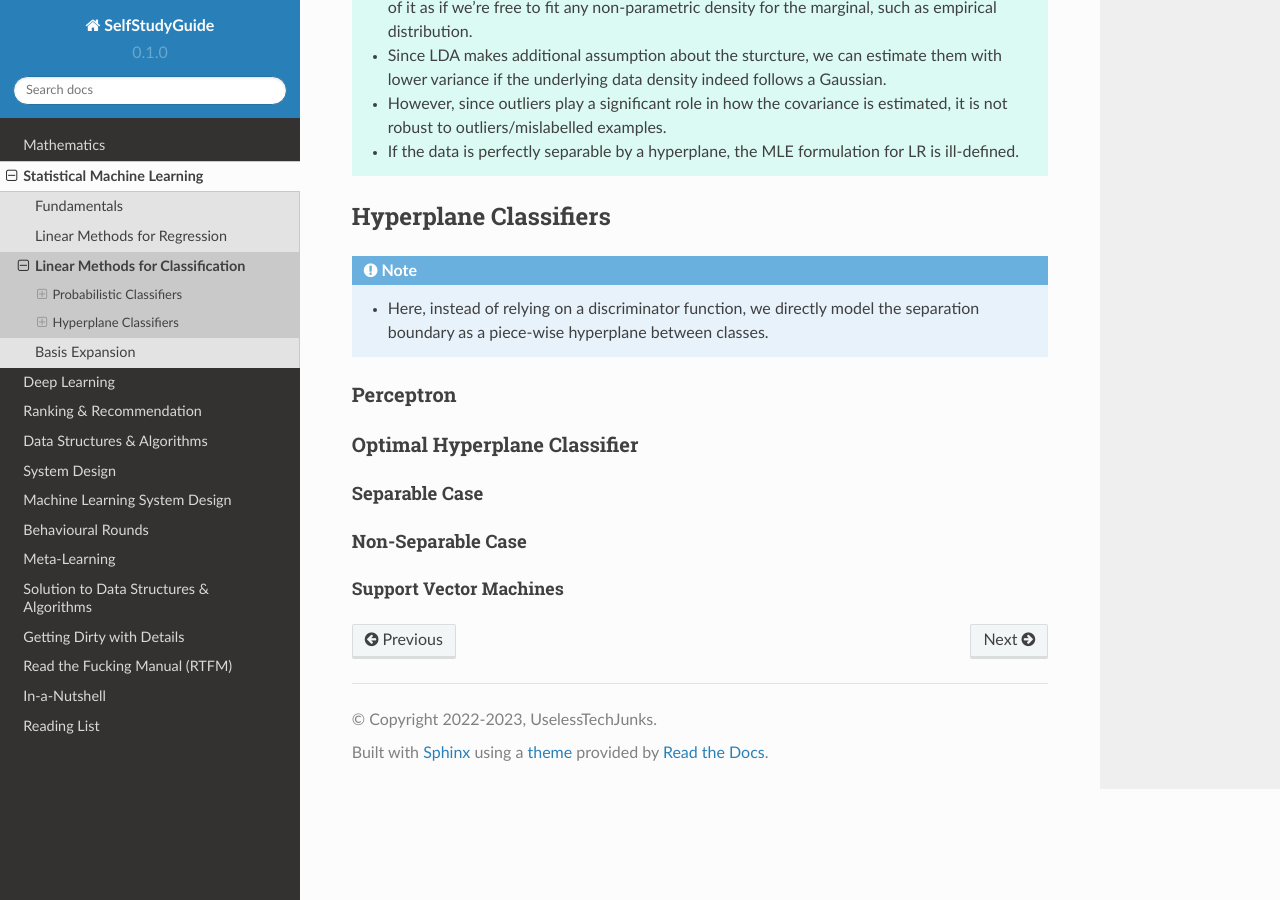
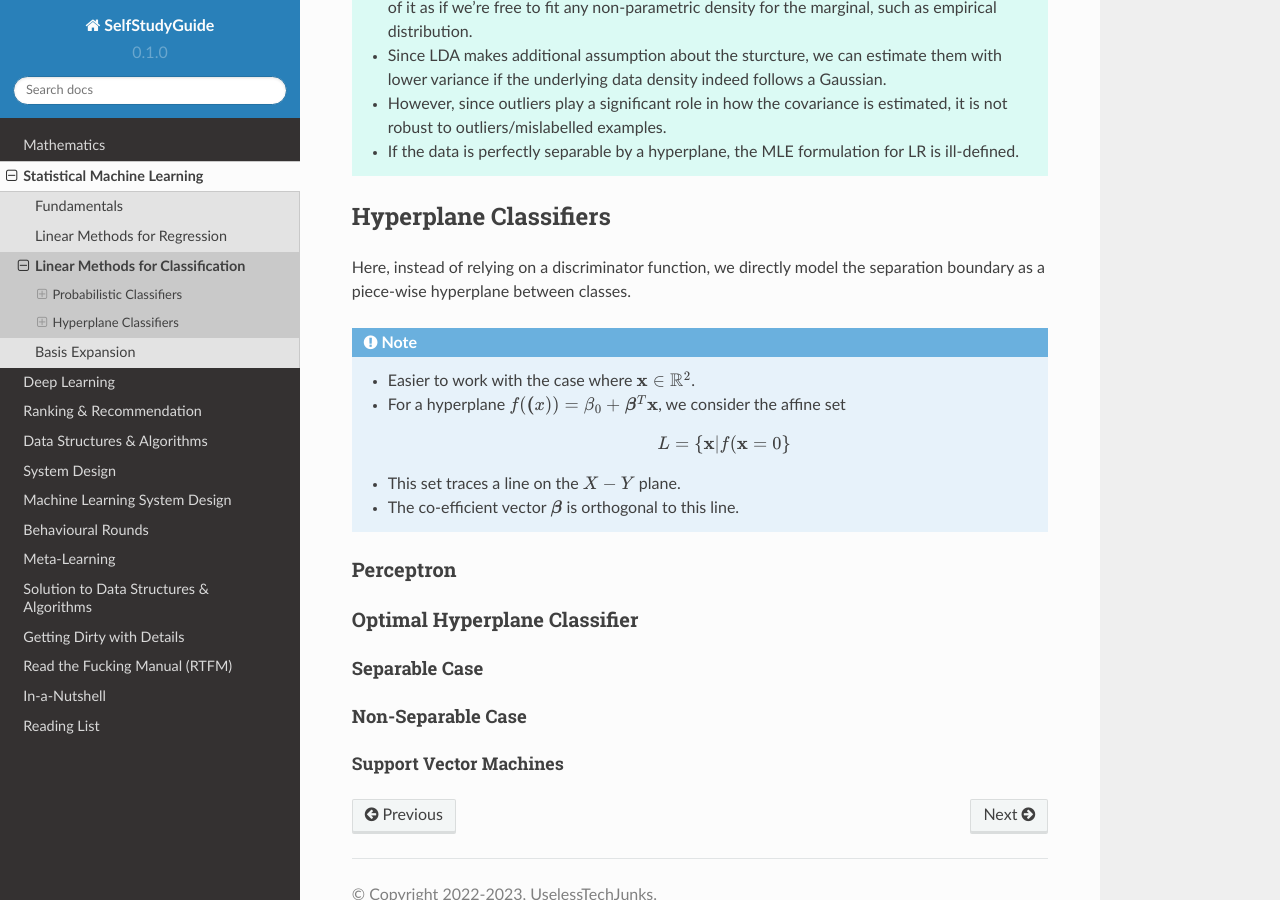
Before and after one commit to uselesstechjunks/leetcode, a Sphinx documentation site: the page built from docs/source/ml/linearcls.rst, in a window 1280 px wide and 900 px high, scrolled down 6272 px. Built offline with Sphinx 7.4.7 and the Read the Docs theme 2.0.0, drawn with Linux system fonts in a browser that asks for light colours.

Commit message:
Update linearcls.rst

```diff
--- a/docs/source/ml/linearcls.rst
+++ b/docs/source/ml/linearcls.rst
@@ -194,8 +194,15 @@ Comparison Between LDA and Logistic Regression
 **************************************************************************************
 Hyperplane Classifiers
 **************************************************************************************
+Here, instead of relying on a discriminator function, we directly model the separation boundary as a piece-wise hyperplane between classes.
+
 .. note::
-	* Here, instead of relying on a discriminator function, we directly model the separation boundary as a piece-wise hyperplane between classes.
+	* Easier to work with the case where :math:`\mathbf{x}\in\mathbb{R}^2`.
+	* For a hyperplane :math:`f(\mathbf(x))=\beta_0+\boldsymbol{\beta}^T\mathbf{x}`, we consider the affine set
+
+		.. math:: L=\{\mathbf{x} | f(\mathbf{x}=0\}
+	* This set traces a line on the :math:`X-Y` plane.
+	* The co-efficient vector :math:`\boldsymbol{\beta}` is orthogonal to this line.
 
 Perceptron
 ======================================================================================
```
